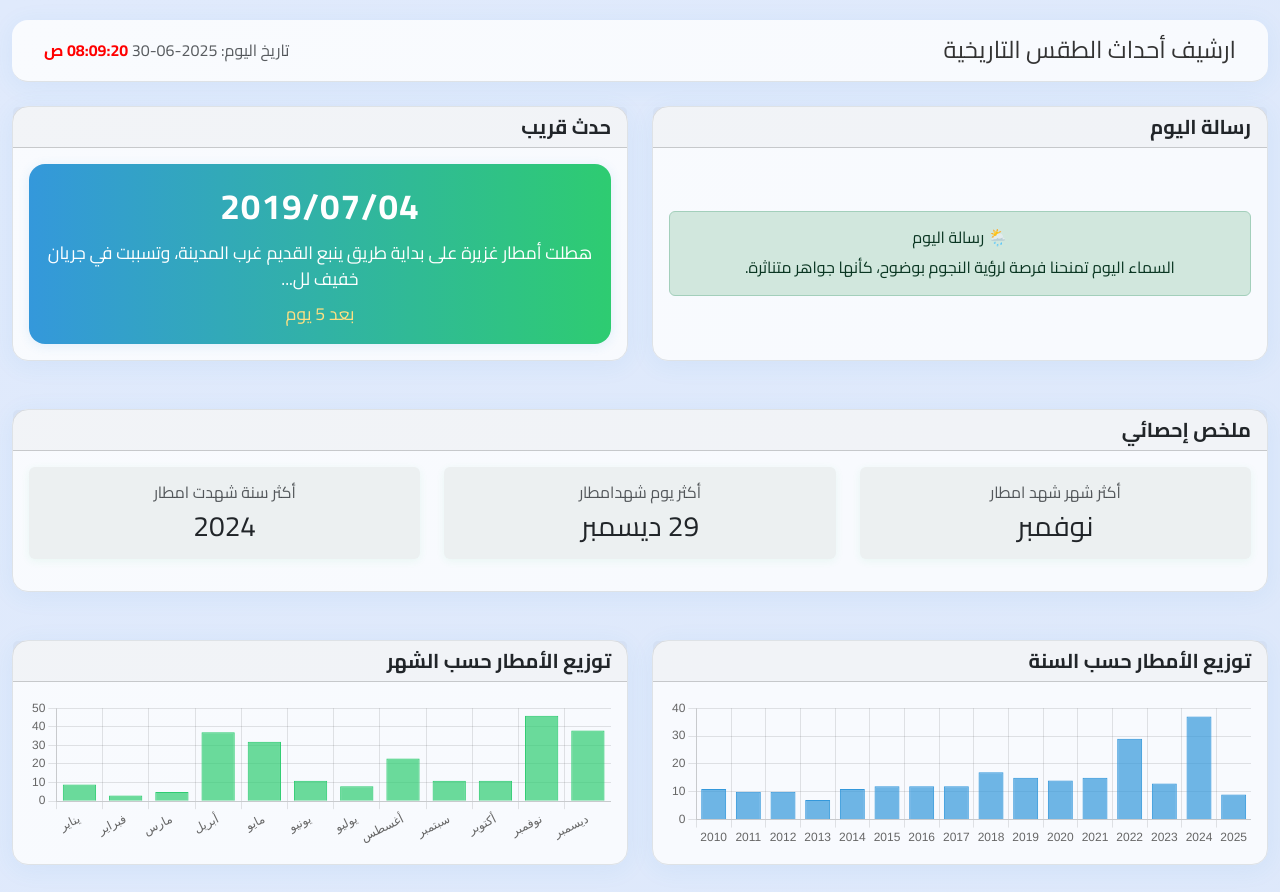
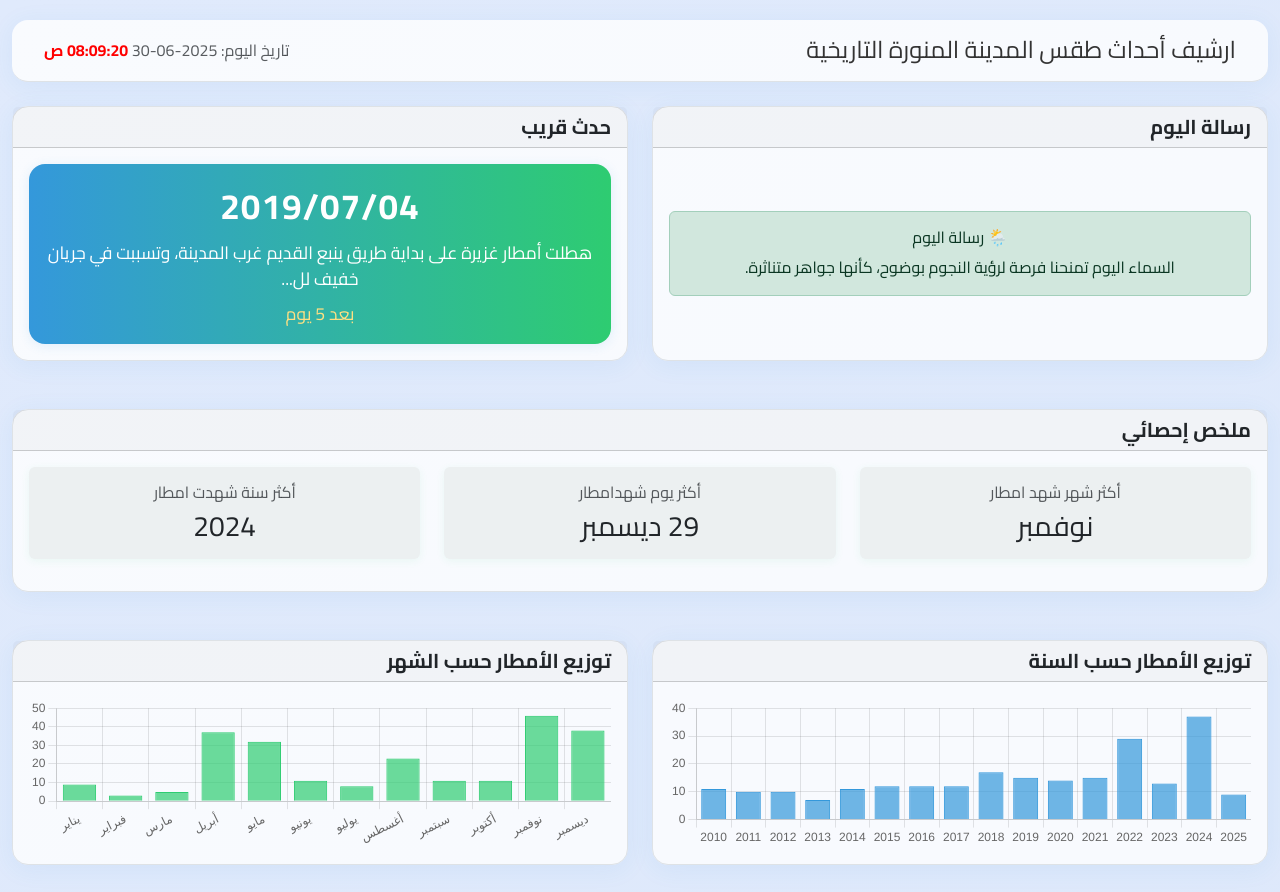
Before and after one commit to maher419/Historical-record-of-Medina-rains, a plain HTML site: page index.html in a window 1280 px wide. Shown: the top 892 px of the page. Drawn offline with nearby package versions, Linux system fonts and the light colour scheme.

Commit message:
index.html

```diff
--- a/index.html
+++ b/index.html
@@ -3,7 +3,7 @@
 <head>
     <meta charset="UTF-8">
     <meta name="viewport" content="width=device-width, initial-scale=1.0">
-    <title>ارشيف أحداث الطقس التاريخية</title>
+    <title>ارشيف أحداث طقس المدينة المنورة التاريخية</title>
     <link href="https://cdn.jsdelivr.net/npm/bootstrap@5.3.0/dist/css/bootstrap.min.css" rel="stylesheet">
     <link rel="stylesheet" href="https://cdn.jsdelivr.net/npm/bootstrap-icons@1.10.0/font/bootstrap-icons.css">
     <style>
@@ -192,7 +192,7 @@
 <body>
     <div class="container-fluid">
         <header class="d-flex justify-content-between align-items-center py-3 mb-4 border-bottom">
-            <h1 class="h4 mb-0">ارشيف أحداث الطقس التاريخية</h1>
+            <h1 class="h4 mb-0">ارشيف أحداث طقس المدينة المنورة التاريخية</h1>
             <div id="current-date" class="text-muted"></div>
         </header>
 
```
